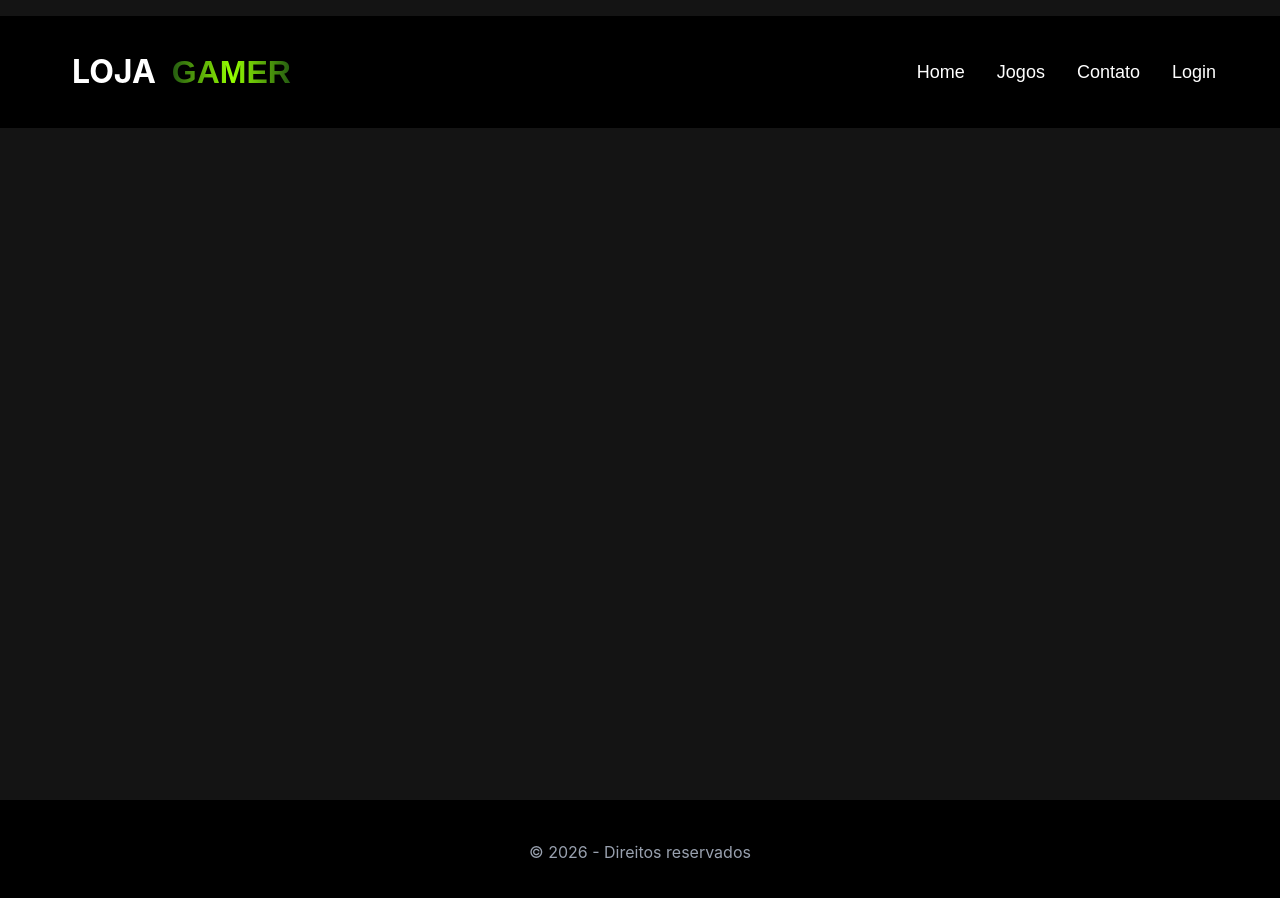
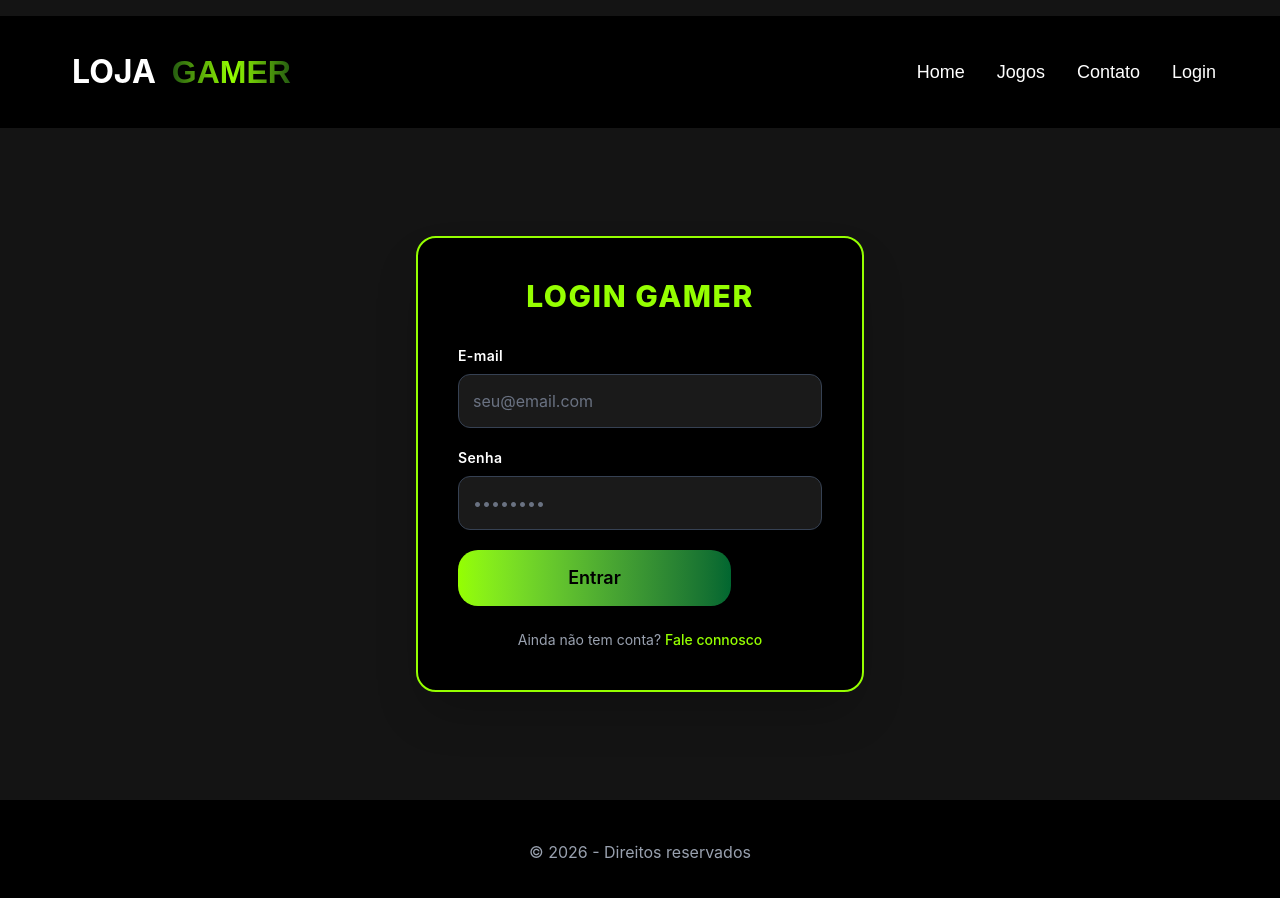
Before and after one commit to zackdevbr/lojagamer, a React (Vite) app: page /login in a window 1280 px wide. Shown: the top 898 px of the page. Built offline with nearby package versions, Linux system fonts and the light colour scheme.

Commit message:
feat: Codificando página login

```diff
--- a/src/components/GameCard.jsx
+++ b/src/components/GameCard.jsx
@@ -8,7 +8,7 @@
         <h2 className="text-xl text-[#95ff00] uppercase mb-3 font-bold">{titulo}</h2>
         <p className="text-white text-2xl font-bold mb-4">{preco}</p>
 
-        <button className="bg-gradient-to-r from-[#95ff00] to-green-800 w-[50%] py-2 px-4 rounded-[20px] border-none cursor-pointer font-semibold transition-transform hover: bg-green-800 hover: text-white hover: scale-105">
+        <button className="bg-gradient-to-r from-[#95ff00] to-green-800 w-[50%] py-2 px-4 rounded-[20px] border-none cursor-pointer font-semibold transition-transform hover:bg-green-800 hover:text-white hover:scale-105">
           Comprar
         </button>
 
--- a/src/pages/Login.jsx
+++ b/src/pages/Login.jsx
@@ -1,9 +1,70 @@
+import { useState } from "react"
+import { useNavigate, Link } from "react-router-dom"
 
 const Login = () => {
+
+  //Hook - useState - manipula o estado da variável
+  const [email, setEmail]=useState("");
+  const [senha, setSenha]=useState("");
+  //Hook - useNavigate - Naega entre os componentes
+  const navigate = useNavigate();
+
+  //Função de Login
+  const Login=(e)=>{
+    //Previne que a página recarregue
+    e.preventDefault()
+    alert(`Bem-Vindo(a), ${email}`)
+    //Direciona para página home
+    navigate("/")
+  }
+
   return (
-    <>
+    <main className="grow flex items-center justify-center px-4 login" >
+      <div className="bg-black p-8 sm:p-10 rounded-[20px] w-full max-w-md shadow-2xl border-2 border-[#95ff00]">
 
-    </>
+        {/* Título com o mesmo estilo neon do site */}
+        <h2 className="text-2xl sm:text-3xl font-extrabold text-[#95ff00] text-center mb-8 uppercase tracking-wider">
+          Login Gamer
+        </h2>
+
+        <form onSubmit={Login} className="flex flex-col gap-5">
+          <div>
+            <label className="block text-white mb-2 text-sm font-semibold tracking-wide">E-mail</label>
+            <input
+              type="email"
+              required
+              value={email}
+              onChange={(e) => setEmail(e.target.value)}
+              placeholder="seu@email.com"
+              className="w-full p-3.5 rounded-xl bg-[#1a1a1a] text-white border border-gray-700 focus:border-[#95ff00] focus:ring-1 focus:ring-[#95ff00] outline-none transition-all placeholder:text-gray-500"
+            />
+          </div>
+
+          <div>
+            <label className="block text-white mb-2 text-sm font-semibold tracking-wide">Senha</label>
+            <input
+              type="password"
+              required
+              value={senha}
+              onChange={(e) => setSenha(e.target.value)}
+              placeholder="••••••••"
+              className="w-full p-3.5 rounded-xl bg-[#1a1a1a] text-white border border-gray-700 focus:border-[#95ff00] focus:ring-1 focus:ring-[#95ff00] outline-none transition-all placeholder:text-gray-500"
+            />
+          </div>
+
+          {/* Botão com o mesmo gradiente e efeito dos cards */}
+          <button
+            type="submit"
+            className="bg-gradient-to-r from-[#95ff00] to-green-800 w-[75%] py-3.5 px-4 rounded-[20px] text-lg border-none cursor-pointer font-semibold transition-transform hover:bg-green-800 hover:scale-105">
+            Entrar
+          </button>
+        </form>
+
+        <p className="text-center text-gray-400 mt-6 text-sm">
+          Ainda não tem conta? <Link to="/contato" className="text-[#95ff00] hover:underline font-medium">Fale connosco</Link>
+        </p>
+      </div>
+    </main>
   )
 }
 
```
